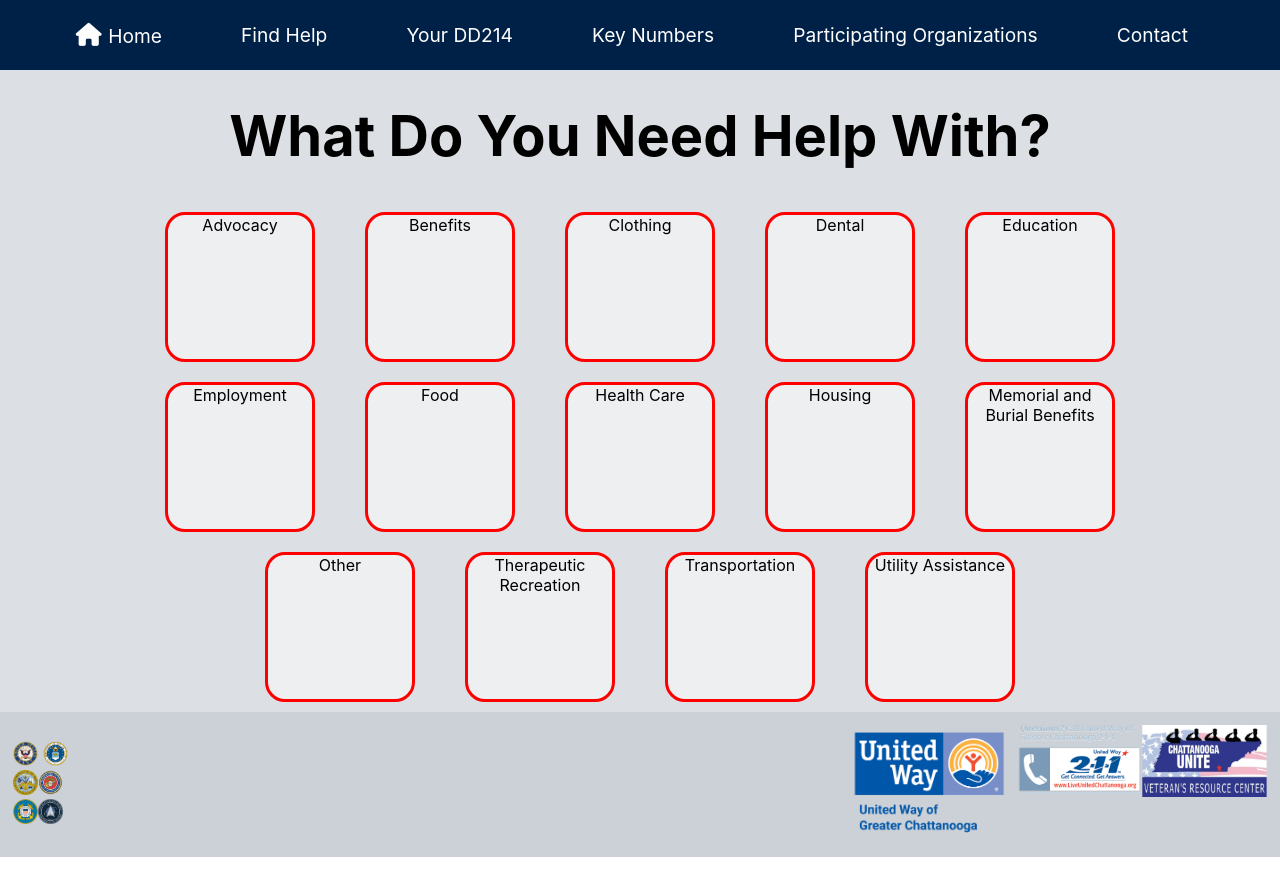
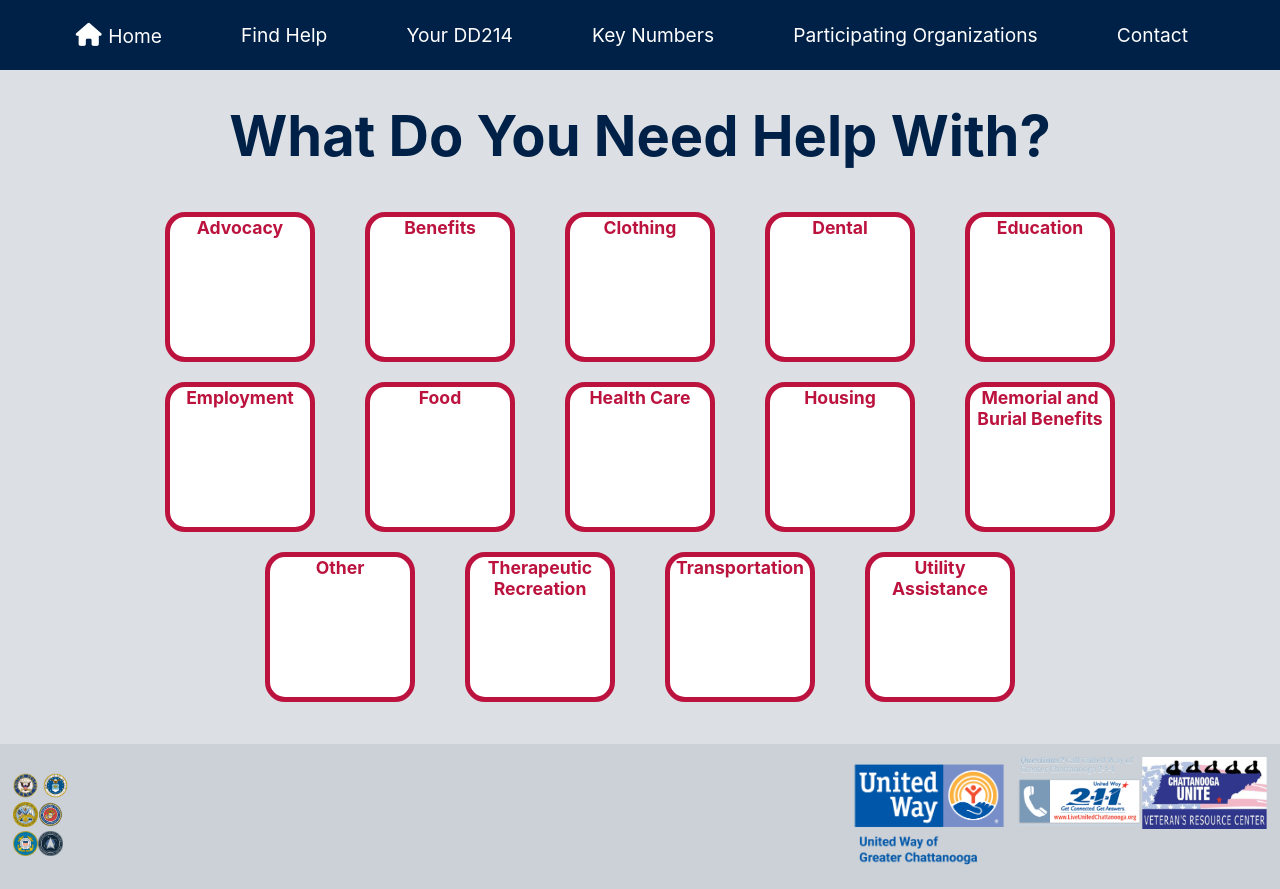
Before and after one commit to prestoncraw/Chattanooga-Unite, a Next.js app: page /find-help in a window 1280 px wide. Before the commit the page ends 857 px from the top, so only its background shows below. Built offline with nearby package versions, Linux system fonts and the light colour scheme.

Commit message:
visual improvements for find-help page

```diff
--- a/pages/find-help.js
+++ b/pages/find-help.js
@@ -45,8 +45,8 @@ export default function FindHelp() {
 
                 {/* <h2>Select a {step}</h2> */}
                 <div className={styles.content_container}>
-                    {step === 'service' && services.map(service => <div className={styles.select_box} key={service.id} onClick={() => handleServiceChange(service.id)}>{service.title}</div>)}
-                    {step === 'county' && counties.map(county => <div className={styles.select_box} key={county.id} onClick={() => handleCountyChange(county.id)}>{county.name}</div>)}
+                    {step === 'service' && services.map(service => <div className={styles.select_box} key={service.id} onClick={() => handleServiceChange(service.id)}><div className={styles.select_box_text}>{service.title}</div></div>)}
+                    {step === 'county' && counties.map(county => <div className={styles.select_box} key={county.id} onClick={() => handleCountyChange(county.id)}><div className={styles.select_box_text}>{county.name}</div></div>)}
 
                     {step === 'result' && Object.values(JSON.parse(serviceProviders)).map(sp => <div key={sp.id} className={styles.result_box}>{sp.name}</div>)}
                 </div>
--- a/styles/FindHelp.module.css
+++ b/styles/FindHelp.module.css
@@ -1,10 +1,12 @@
 .container {
     background-color: #CBD1D7AA;
+    padding-bottom: 2rem;
 }
 .container h1 {
     text-align: center;
     font-size: 3.5rem;
     padding: 2rem 0;
+    color: #002147;
 }
 .content_container {
     display: flex;
@@ -16,7 +18,7 @@
 }
 
 .result_box {
-    flex: 0 0 800px;
+    flex: 0 1 800px;
     height: 150px;
     background-color: white;
     border-radius: 20px;
@@ -27,11 +29,19 @@
     flex: 0 0 150px;
     margin: 10px 25px;
     text-align: center;
-    border: red 3px solid;
+    border: 5px solid #BB133E;
+    color: #BB133E;
+    font-weight: bold;
     height: 150px;
     border-radius: 20px;
-    background-color: #FFFFFF77;
+    /* background-color: #FFFFFF77; */
+    background-color: white;
 }
+
+.select_box_text {
+    font-size: 1.1rem;
+}
+
 .select_box:hover {
     cursor: pointer;
     background-color: white;
```
